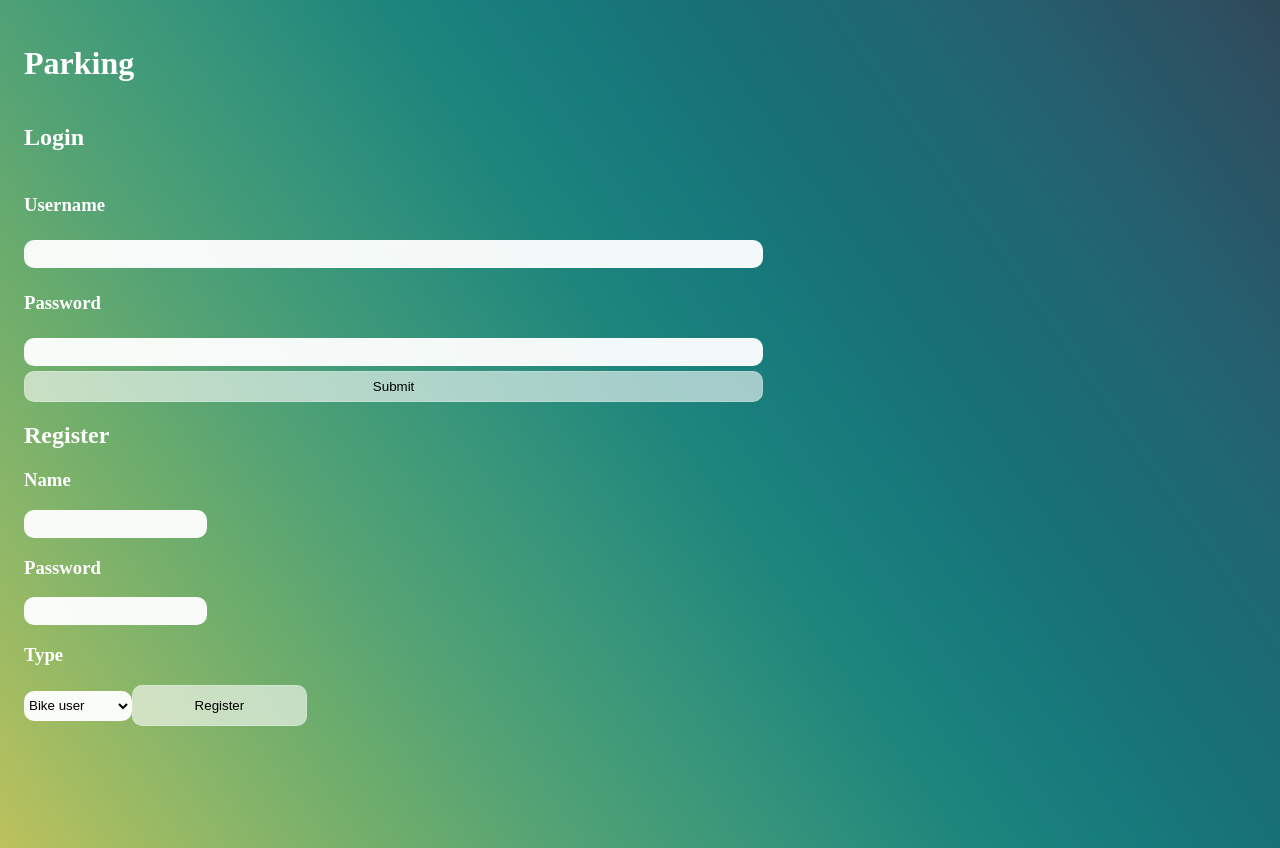
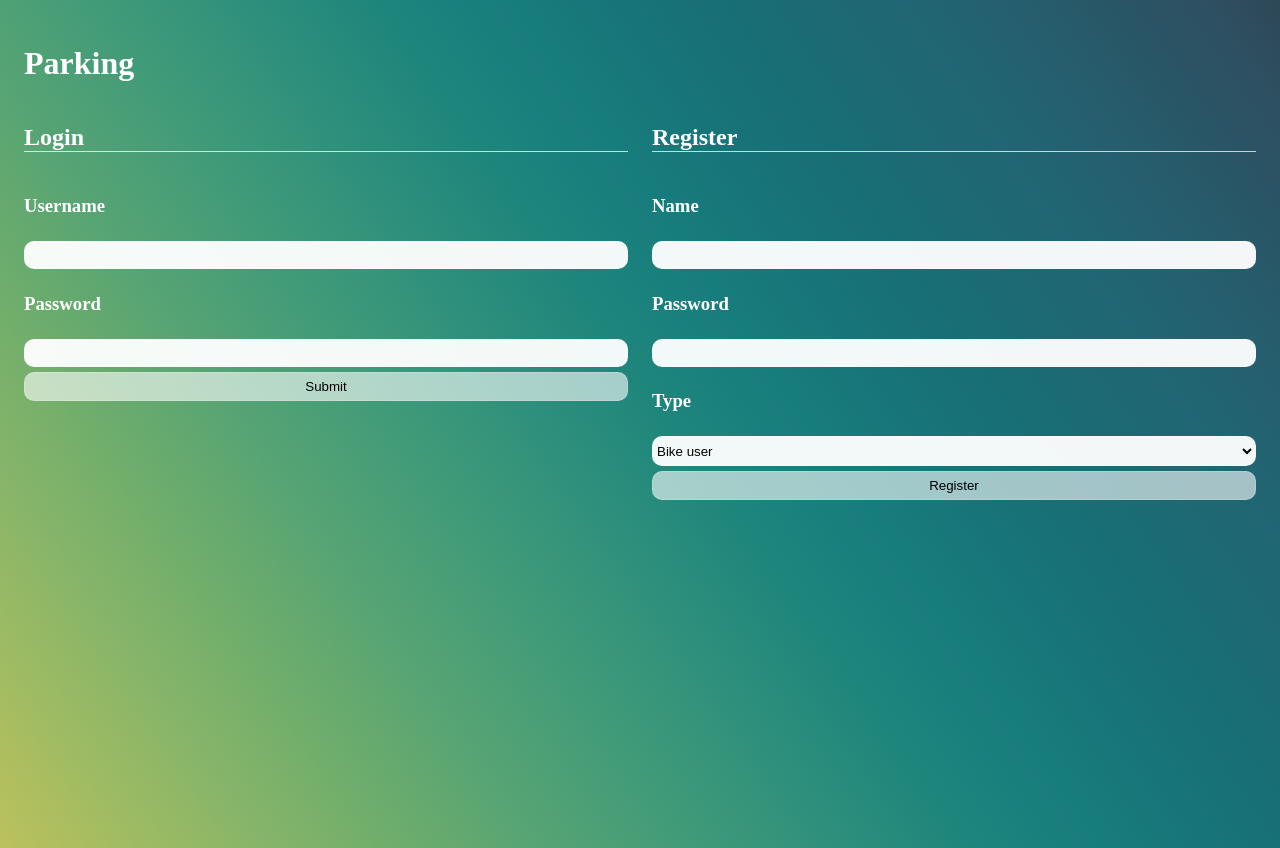
Before and after one commit to aitor-i/LearningC, a React (Create React App) app in the folder parking-bicis-web/: page / in a window 1280 px wide. Built offline with nearby package versions, Linux system fonts and the light colour scheme.

Commit message:
ADD - Register page styles

```diff
--- a/parking-bicis-web/src/ui/App.css
+++ b/parking-bicis-web/src/ui/App.css
@@ -33,6 +33,9 @@ h2,
 h3 {
   color: white;
 }
+h2 {
+  border-bottom: 1px solid rgba(255, 255, 255, 0.75);
+}
 button {
   background-color: rgba(255, 255, 255, 0.6);
   padding: 1% 5%;
--- a/parking-bicis-web/src/ui/components/Body/Body.tsx
+++ b/parking-bicis-web/src/ui/components/Body/Body.tsx
@@ -16,10 +16,13 @@ export const Body = () => {
           <NewHistoryForm />
         </>
       ) : (
-        <>
+        <div
+          className="login-container"
+          style={{ display: "flex", gap: "1.5rem" }}
+        >
           <LoginForm />
           <RegisterForm />
-        </>
+        </div>
       )}
     </Fragment>
   );
--- a/parking-bicis-web/src/ui/components/RegisterForm/RegisterForm.tsx
+++ b/parking-bicis-web/src/ui/components/RegisterForm/RegisterForm.tsx
@@ -1,5 +1,6 @@
 import Spinner from "../Spinner";
 import { useRegisterUser } from "./useRegisterUser";
+import "./register-form.css";
 
 export const RegisterForm = () => {
   const {
@@ -12,7 +13,7 @@ export const RegisterForm = () => {
   } = useRegisterUser();
 
   return (
-    <form ref={registerRef}>
+    <form className="register-form" ref={registerRef}>
       <h2>Register</h2>
       <h3>Name</h3>
       <input
--- /dev/null
+++ b/parking-bicis-web/src/ui/components/RegisterForm/register-form.css
@@ -0,0 +1,19 @@
+.register-form {
+  display: flex;
+  flex-direction: column;
+  gap: 5px;
+  width: 60%;
+}
+
+label {
+  color: white;
+  font-size: 1.2rem;
+}
+
+select {
+  background-color: rgba(255, 255, 255, 0.95);
+  height: 30px;
+  box-shadow: none;
+  border-radius: 10px;
+  border: 1px solid rgba(255, 255, 255, 0.25);
+}
```
